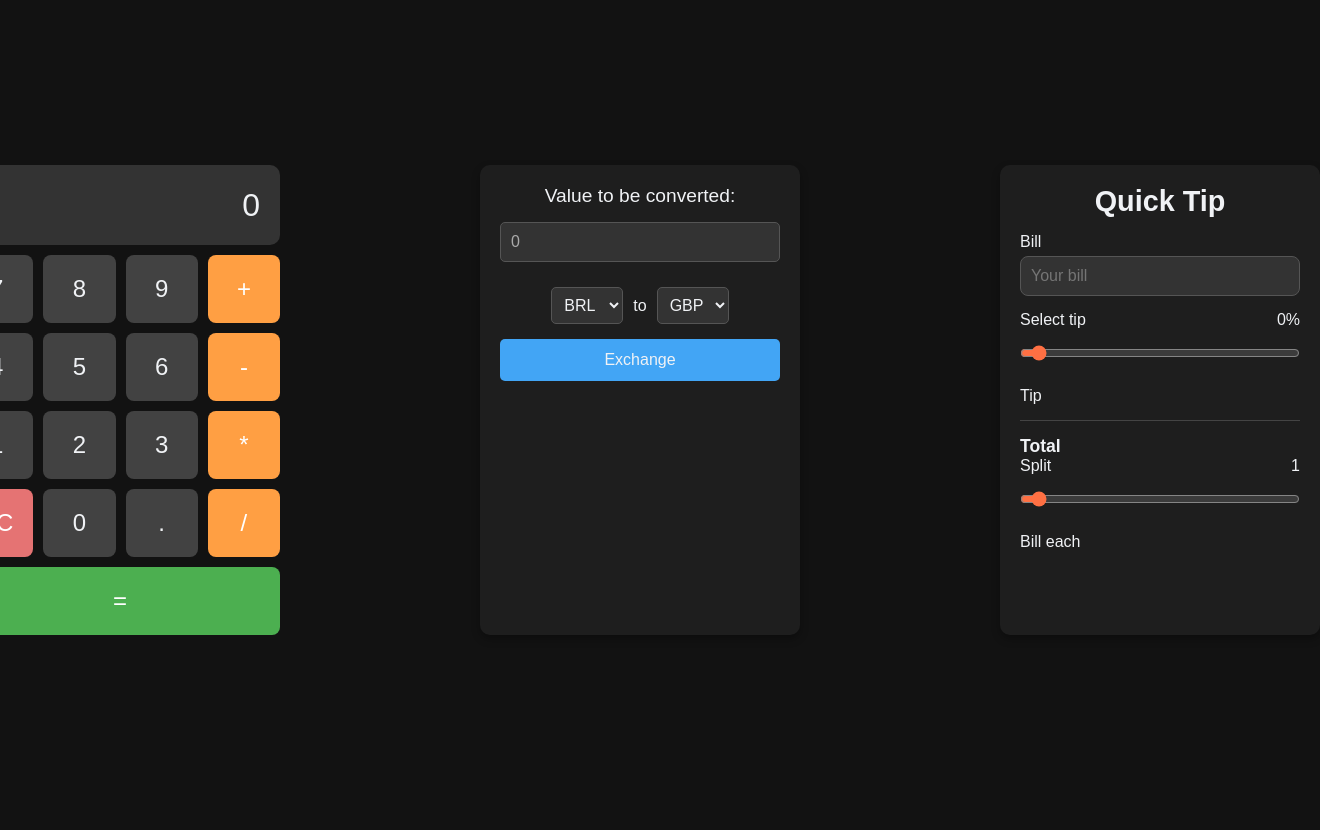
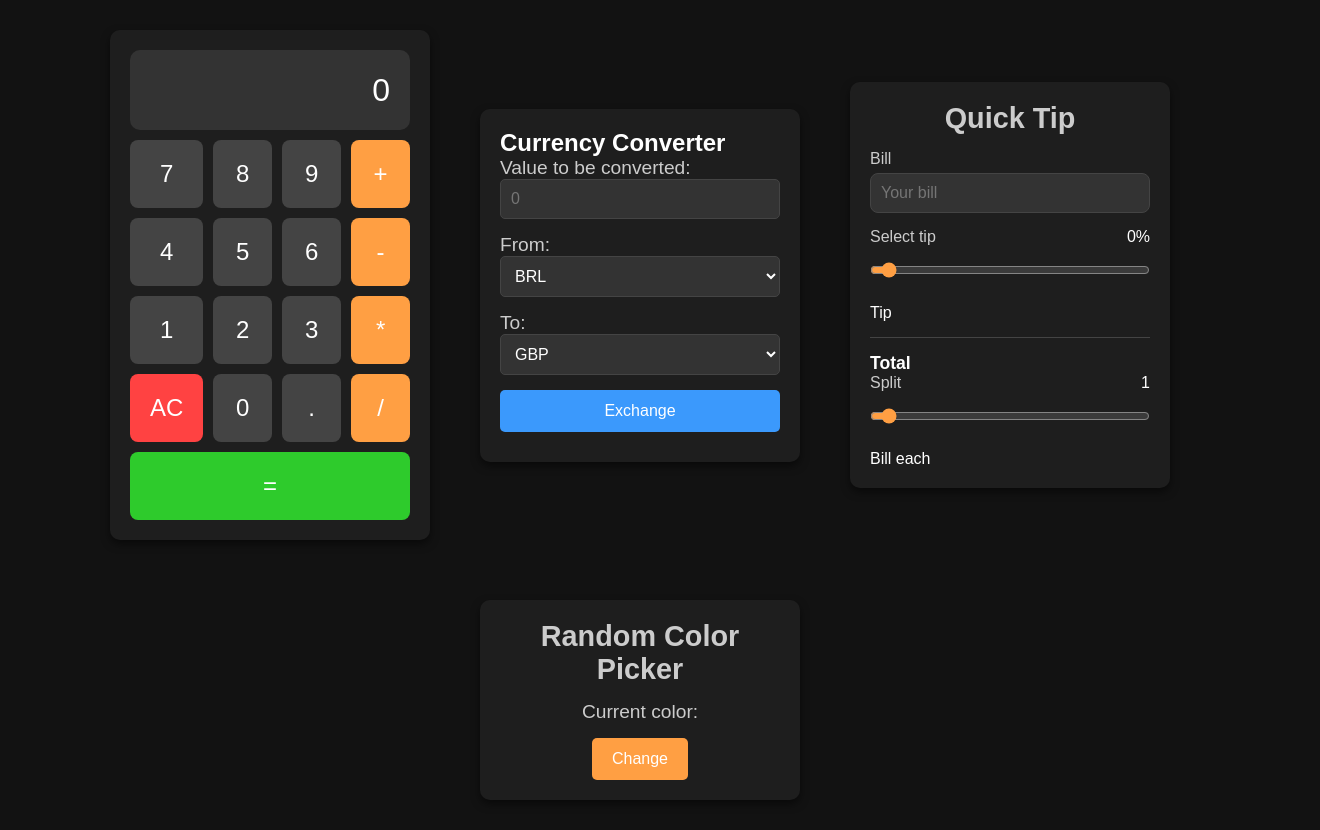
Before and after one commit to matheusspacifico/simple-js-projects, a plain HTML site: page index.html in a window 1280 px wide. Shown: the whole page, 1320 px wide, since content can reach past the window. Before the commit the page ends 800 px from the top, so only its background shows below. Drawn offline with Linux system fonts and the light colour scheme; a script that the page names is missing.

Commit message:
added random color picker

```diff
--- a/currency.js
+++ b/currency.js
@@ -32,7 +32,7 @@ exchange.addEventListener("click", () => {
             }
         }
 
-        exit.innerText = outValue;
+        exit.innerText = outValue.toFixed(2);
         // console.log(outValue);
     })
     .catch(e => console.error(e.message));
--- a/index.html
+++ b/index.html
@@ -10,7 +10,7 @@
 </head>
 
 <body>
-    <main>
+    <div class="big-sections">
         <section class="calculator-container">
             <div class="display-screen" id="display-screen"></div>
 
@@ -41,18 +41,20 @@
         </section>
 
         <section class="currency-proj-container">
+            <h1>Currency Converter</h1>
 
             <label for="entry">Value to be converted:</label>
             <input type="number" id="entry" name="entry" placeholder="0" />
 
             <div class="from-to-box">
+                <label for="from">From:</label>
                 <select id="from" autocomplete="off">
                     <option value="BRL" selected>BRL</option>
                     <option value="EUR">EUR</option>
                     <option value="USD">USD</option>
                     <option value="GBP">GBP</option>
                 </select>
-                <p>to</p>
+                <label for="to">To:</label>
                 <select id="to" autocomplete="off">
                     <option value="BRL">BRL</option>
                     <option value="EUR">EUR</option>
@@ -104,10 +106,20 @@
                 </div>
             </section>
         </section>
-    </main>
+    </div>
+
+    <div class="big-sections">
+        <section class="random-color-container" id="random-color-container">
+            <h1>Random Color Picker</h1>
+            <p>Current color: <span id="color-name-span"></span></p>
+            <button id="change-color-button">Change</button>
+        </section>
+    </div>
+
     <script src="calculator.js" type="module"></script>
     <script src="currency.js" type="module"></script>
     <script src="tip.js" type="module"></script>
+    <script src="randomcolor.js" type="module"></script>
 </body>
 
 </html>
--- /dev/null
+++ b/randomcolor.js
@@ -0,0 +1,10 @@
+const colors = ["red", "green", "blue", "white", "black", "pink", "purple", "yellow"];
+const change = document.getElementById("change-color-button");
+let colorContainer = document.getElementById("random-color-container");
+let colorText = document.getElementById("color-name-span");
+
+change.addEventListener("click", () => {
+    const randomColorIndex = Math.floor(Math.random() * colors.length);
+    colorContainer.style.backgroundColor = colors[randomColorIndex];
+    colorText.textContent = colors[randomColorIndex];
+});
--- a/style.css
+++ b/style.css
@@ -7,22 +7,30 @@
 
 body {
     display: flex;
+    flex-direction: column;
     align-items: center;
-    justify-content: center;
-    flex-direction: column;
-    height: 100vh;
+    justify-content: flex-start;
     background-color: #121212;
-    color: #f0f2f5;
+    color: #fff;
+    min-height: 100vh;
 }
 
-main {
+.big-sections {
     display: flex;
-    flex-direction: row;
-    gap: 200px;
+    justify-content: center;
+    align-items: center;
+    flex-wrap: wrap;
+    gap: 50px;
+    width: 100%;
+    padding: 30px;
 }
 
 .calculator-container {
     width: 320px;
+    background-color: #1e1e1e;
+    border-radius: 10px;
+    padding: 20px;
+    box-shadow: 0 4px 8px rgba(0, 0, 0, 0.5);
 }
 
 .display-screen {
@@ -30,7 +38,7 @@ main {
     padding: 20px;
     font-size: 2em;
     background-color: #333;
-    color: #f0f2f5;
+    color: #fff;
     text-align: right;
     border-radius: 10px;
     margin-bottom: 10px;
@@ -44,7 +52,7 @@ main {
     display: grid;
     gap: 10px;
     grid-template-columns: repeat(4, 1fr);
-    width: 320px;
+    width: 100%;
 }
 
 .key {
@@ -53,8 +61,7 @@ main {
     justify-content: center;
     font-size: 1.5em;
     padding: 20px;
-    background-color: #424242;
-    color: #f0f2f5;
+    background-color: #444;
     border-radius: 8px;
     cursor: pointer;
     transition: background-color 0.2s ease;
@@ -62,119 +69,102 @@ main {
 
 .key.operator {
     background-color: #ff9f43;
-    color: #ffffff;
+    color: #fff;
+}
+
+.key#ac {
+    background-color: #ff4242;
+    color: #fff;
 }
 
 .key#calculate {
-    background-color: #4caf50;
-    color: #ffffff;
+    background-color: #2ecb2c;
+    color: #fff;
     grid-column: span 4;
 }
 
-.key#ac {
-    background-color: #e57373;
-    color: #ffffff;
-}
-
 .key:hover {
-    background-color: #616161;
+    background-color: #666;
 }
 
 .key.operator:hover {
-    background-color: #ff7043;
+    background-color: #ff7f27;
+}
+
+.key#ac:hover {
+    background-color: #d30808;
 }
 
 .key#calculate:hover {
-    background-color: #388e3c;
-}
-
-.key#ac:hover {
-    background-color: #d32f2f;
+    background-color: #00ae26;
 }
 
 .currency-proj-container {
     width: 320px;
-    display: flex;
-    flex-direction: column;
-    align-items: center;
     background-color: #1e1e1e;
     padding: 20px;
     border-radius: 10px;
-    box-shadow: 0 4px 8px rgba(0, 0, 0, 0.3);
-    gap: 15px;
+    box-shadow: 0 4px 8px rgba(0, 0, 0, 0.5);
 }
 
 .currency-proj-container label {
     font-size: 1.2em;
-    color: #f0f2f5;
+    color: #ccc;
+    margin-bottom: 10px;
 }
 
-.currency-proj-container input[type="number"] {
+.currency-proj-container input[type="number"],
+.currency-proj-container select {
     width: 100%;
     padding: 10px;
     font-size: 1em;
     border-radius: 5px;
-    border: 1px solid #555;
+    border: 1px solid #444;
     background-color: #333;
-    color: #f0f2f5;
-    margin-bottom: 10px;
-}
-
-.currency-proj-container input[type="number"]::placeholder {
-    color: #aaa;
-}
-
-.from-to-box {
-    display: flex;
-    align-items: center;
-    gap: 10px;
-}
-
-.from-to-box select {
-    padding: 8px;
-    font-size: 1em;
-    border: 1px solid #555;
-    border-radius: 5px;
-    background-color: #333;
-    color: #f0f2f5;
+    color: #fff;
+    margin-bottom: 15px;
 }
 
 .currency-proj-container button {
-    background-color: #42a5f5;
-    color: #f0f2f5;
+    background-color: #3b99fc;
+    color: #fff;
     border: none;
     padding: 12px 20px;
     font-size: 1em;
     border-radius: 5px;
     cursor: pointer;
+    width: 100%;
     transition: background-color 0.2s ease;
-    width: 100%;
+    margin-bottom: 10px;
 }
 
 .currency-proj-container button:hover {
-    background-color: #1e88e5;
+    background-color: #338ad8;
 }
 
-.currency-proj-container p#exit {
-    font-size: 1.2em;
-    color: #f0f2f5;
-    margin-top: 15px;
+.currency-proj-container #exit {
     text-align: center;
+    font-size: 30px;
 }
 
 .tip-calculator-container {
+    width: 320px;
     background-color: #1e1e1e;
+    padding: 20px;
     border-radius: 10px;
-    padding: 20px;
-    width: 320px;
-    box-shadow: 0 4px 8px rgba(0, 0, 0, 0.3);
+    box-shadow: 0 4px 8px rgba(0, 0, 0, 0.5);
 }
 
 .tip-calculator-container h1 {
     font-size: 1.8em;
-    color: #f0f2f5;
+    color: #ccc;
     margin-bottom: 15px;
     text-align: center;
+}
+
+.tip-calculator-container label {
+    font-size: 1em;
+    color: #ccc;
 }
 
 .tip-calculator-container input[type="number"],
@@ -183,16 +173,11 @@ main {
     padding: 10px;
     margin-top: 5px;
     margin-bottom: 15px;
-    border: 1px solid #555;
+    border: 1px solid #444;
     border-radius: 8px;
     font-size: 1em;
     background-color: #333;
-    color: #f0f2f5;
-}
-
-.tip-calculator-container label {
-    font-size: 1em;
-    color: #f0f2f5;
+    color: #fff;
 }
 
 .tip-calculator-container .space-between {
@@ -210,18 +195,18 @@ main {
 .tip-calculator-container #totalWithTip,
 .tip-calculator-container #billEach {
     font-size: 1.2em;
-    color: #66bb6a;
+    color: #2ecc71;
 }
 
 .tip-calculator-container .range {
-    accent-color: #ff7043;
+    accent-color: #ff9f43;
 }
 
 .tip-calculator-container button {
     width: 100%;
     padding: 10px;
-    background-color: #66bb6a;
-    color: #f0f2f5;
+    background-color: #2ecb2c;
+    color: white;
     font-size: 1em;
     font-weight: bold;
     border: none;
@@ -232,7 +217,7 @@ main {
 }
 
 .tip-calculator-container button:hover {
-    background-color: #43a047;
+    background-color: #00ae26;
 }
 
 .tip-calculator-container hr {
@@ -242,15 +227,57 @@ main {
     margin: 15px 0;
 }
 
+.random-color-container {
+    width: 320px;
+    background-color: #1e1e1e;
+    padding: 20px;
+    border-radius: 10px;
+    box-shadow: 0 4px 8px rgba(0, 0, 0, 0.5);
+    text-align: center;
+}
+
+.random-color-container h1 {
+    font-size: 1.8em;
+    color: #ccc;
+    margin-bottom: 15px;
+}
+
+.random-color-container p {
+    font-size: 1.2em;
+    color: #ccc;
+    margin-bottom: 15px;
+}
+
+.random-color-container button {
+    background-color: #ff9f43;
+    color: #fff;
+    border: none;
+    padding: 12px 20px;
+    font-size: 1em;
+    border-radius: 5px;
+    cursor: pointer;
+    transition: background-color 0.2s ease;
+}
+
+.random-color-container button:hover {
+    background-color: #ff7f27;
+}
+
+.random-color-container span {
+    font-weight: bold;
+    color: #ff9f43;
+}
+
 @media (max-width: 768px) {
-    main {
+    .big-sections {
         flex-direction: column;
         gap: 30px;
     }
 
     .calculator-container,
+    .currency-proj-container,
     .tip-calculator-container,
-    .currency-proj-container {
+    .random-color-container {
         width: 90%;
     }
 }
```
